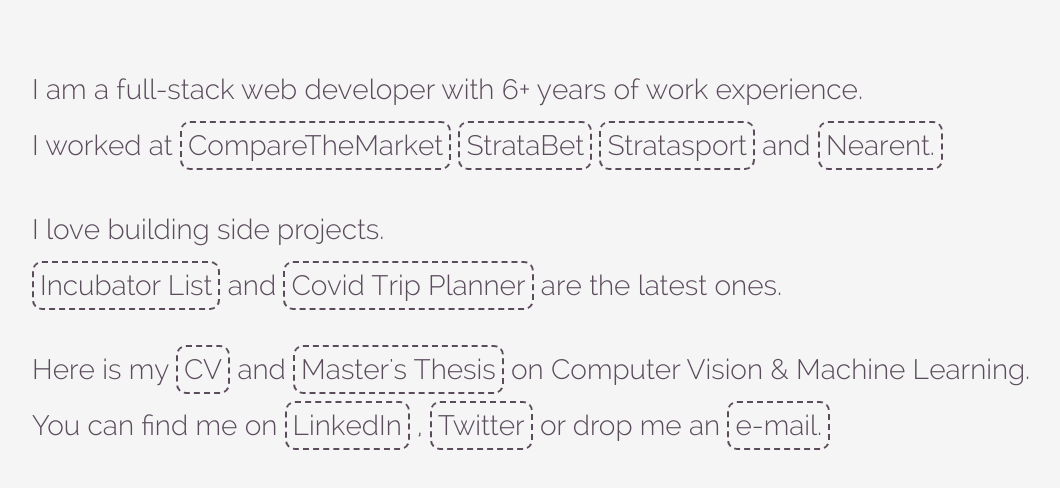
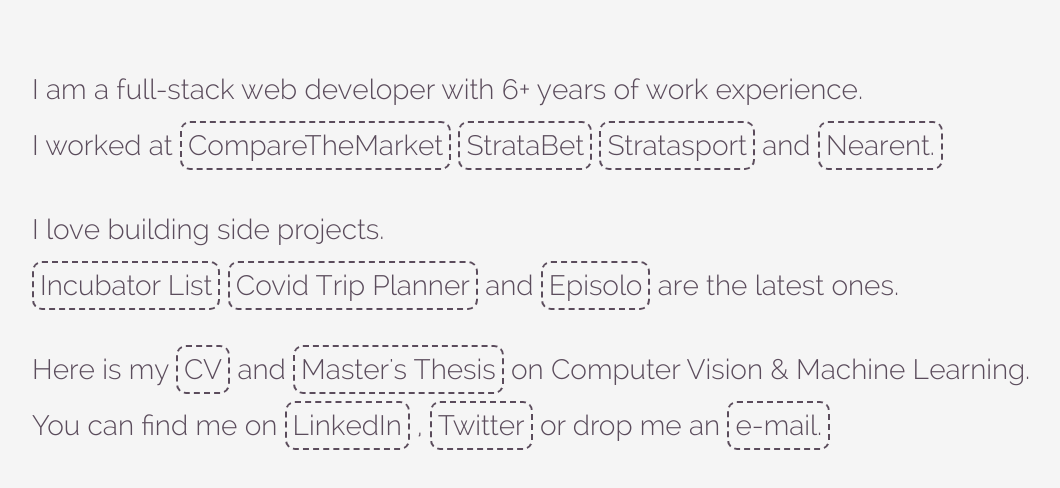
Before and after one commit to bozkan/bugraozkan.net, a plain HTML site: page index.html in a window 1280 px wide. Shown: the part 148-636 px from the top of the page, without its empty margins (58-1118 px from the left). Drawn offline with nearby package versions, Linux system fonts and the light colour scheme.

Commit message:
Update index.html

```diff
--- a/index.html
+++ b/index.html
@@ -21,7 +21,7 @@
         <div class="lower-part">
             <p>I am a full-stack web developer with 6+ years of work experience.<br>I worked at <a target="_blank" href='https://www.comparethemarket.com/'>CompareTheMarket</a> <a id="stratabet" target="_blank" href='https://web.archive.org/web/20180804154053/https://www.stratabet.com/'>StrataBet</a> <a href='/stratasport.html' target="_blank">Stratasport</a> and <a href='https://web.archive.org/web/20180105070758/https://www.nearent.com/' target="_blank">Nearent.</a></p>
 
-            <p>I love building side projects.<br><a href='https://www.incubatorlist.com/' target="_blank">Incubator List</a> and <a href='https://covidtripplanner.com' target="_blank">Covid Trip Planner</a> are the latest ones.</p>
+            <p>I love building side projects.<br><a href='https://www.incubatorlist.com/' target="_blank">Incubator List</a> <a href='https://covidtripplanner.com' target="_blank">Covid Trip Planner</a> and <a href='https://episolo.com' target="_blank">Episolo</a> are the latest ones.</p>
             <p>
                 Here is my <a id='cv' target="_blank" href='public/CV_BugraOzkan.pdf'>CV</a> and <a id='thesis' target="_blank" href='public/thesis.pdf'>Master's Thesis</a> on Computer Vision & Machine Learning.
                 <br>
```
